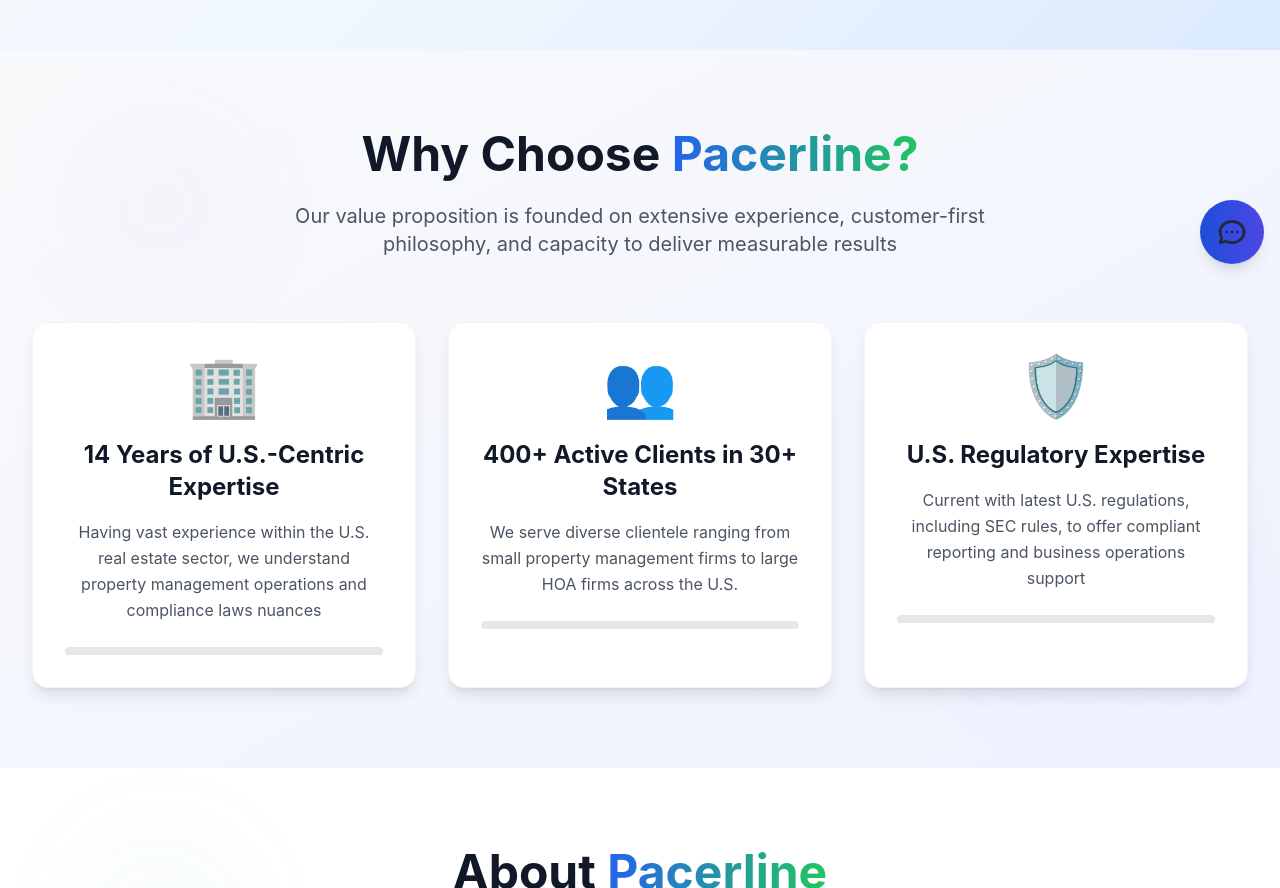
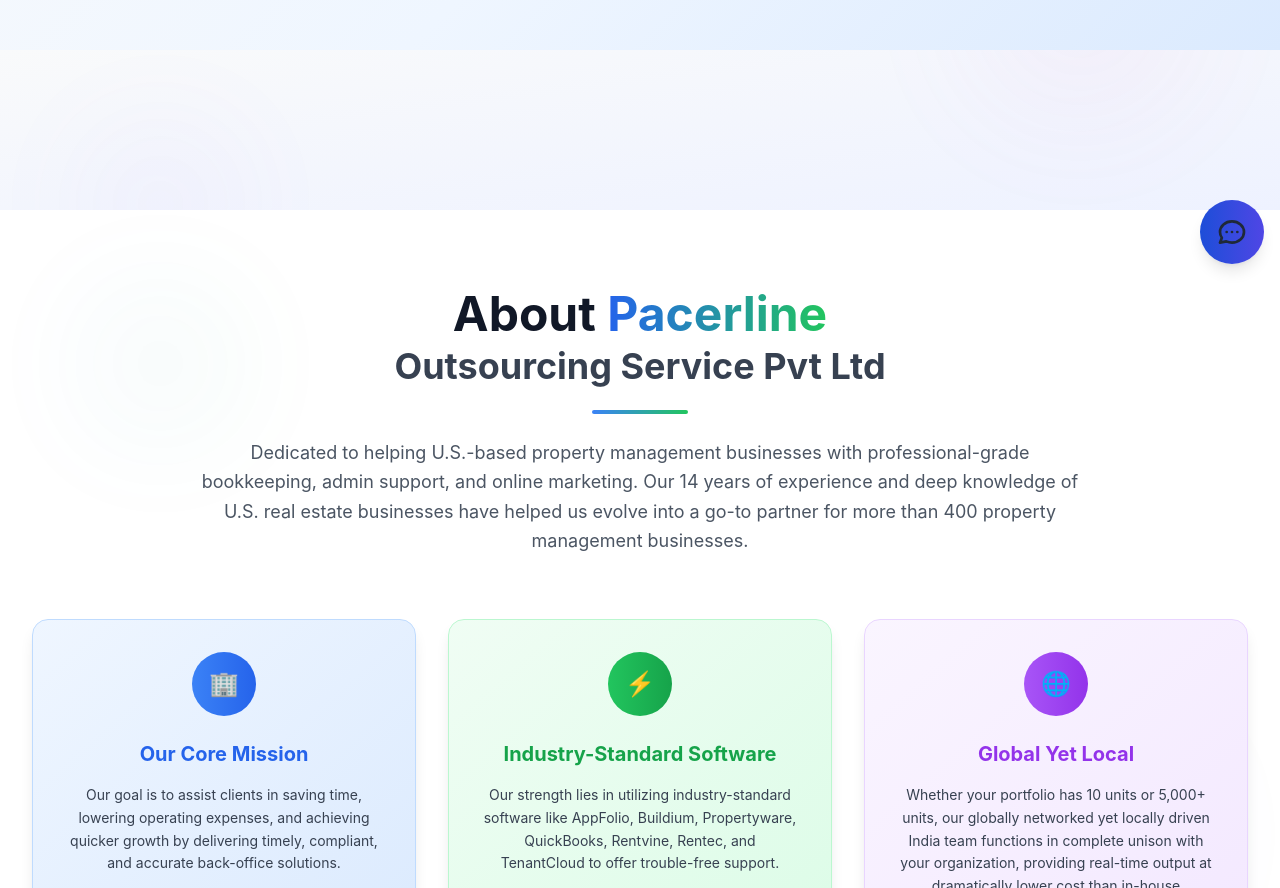
Before and after one commit to Ganesh33-wq/pacerline-website, a Next.js app: page /about in a window 1280 px wide. Shown: the part 520-1408 px from the top of the page. Built offline with nearby package versions, Linux system fonts and the light colour scheme.

Commit message:
about fix why choose paceline

```diff
--- a/pages/about.tsx
+++ b/pages/about.tsx
@@ -58,74 +58,7 @@
           <div className="absolute bottom-20 right-20 w-60 h-60 bg-gradient-to-r from-purple-400 to-pink-500 rounded-full blur-3xl animate-float-delayed"></div>
         </div>
 
-        <div className="max-w-7xl mx-auto px-4 sm:px-6 lg:px-8 relative z-10">
-          <div className="text-center mb-16">
-            <h2 className="text-4xl md:text-5xl font-bold text-gray-900 mb-6">
-              Why Choose <span className="bg-gradient-to-r from-blue-600 to-green-500 bg-clip-text text-transparent">Pacerline?</span>
-            </h2>
-            <p className="text-xl text-gray-600 max-w-3xl mx-auto">
-              Our value proposition is founded on extensive experience, customer-first philosophy, and capacity to deliver measurable results
-            </p>
-          </div>
 
-          <div className="grid grid-cols-1 md:grid-cols-3 gap-8">
-            <div className="group text-center bg-white p-8 rounded-2xl shadow-lg hover:shadow-2xl transition-all duration-500 border border-gray-100 hover:border-blue-200 transform hover:-translate-y-3 relative overflow-hidden">
-              {/* Hover Effect Background */}
-              <div className="absolute inset-0 bg-gradient-to-br from-blue-50 to-green-50 opacity-0 group-hover:opacity-100 transition-opacity duration-500"></div>
-
-              <div className="relative z-10">
-                <div className="text-6xl mb-6 transform group-hover:scale-110 transition-transform duration-300">🏢</div>
-                <h3 className="text-2xl font-bold text-gray-900 mb-4 group-hover:text-blue-700 transition-colors duration-300">
-                  14 Years of U.S.-Centric Expertise
-                </h3>
-                <p className="text-gray-600 leading-relaxed">
-                  Having vast experience within the U.S. real estate sector, we understand property management operations and compliance laws nuances
-                </p>
-
-                {/* Progress Bar Animation */}
-                <div className="mt-6 bg-gray-200 rounded-full h-2 overflow-hidden">
-                  <div className="h-full bg-gradient-to-r from-blue-500 to-green-600 rounded-full transform translate-x-[-100%] group-hover:translate-x-0 transition-transform duration-1000"></div>
-                </div>
-              </div>
-            </div>
-
-            <div className="group text-center bg-white p-8 rounded-2xl shadow-lg hover:shadow-2xl transition-all duration-500 border border-gray-100 hover:border-green-200 transform hover:-translate-y-3 relative overflow-hidden">
-              <div className="absolute inset-0 bg-gradient-to-br from-green-50 to-blue-50 opacity-0 group-hover:opacity-100 transition-opacity duration-500"></div>
-
-              <div className="relative z-10">
-                <div className="text-6xl mb-6 transform group-hover:scale-110 transition-transform duration-300">👥</div>
-                <h3 className="text-2xl font-bold text-gray-900 mb-4 group-hover:text-green-700 transition-colors duration-300">
-                  400+ Active Clients in 30+ States
-                </h3>
-                <p className="text-gray-600 leading-relaxed">
-                  We serve diverse clientele ranging from small property management firms to large HOA firms across the U.S.
-                </p>
-
-                <div className="mt-6 bg-gray-200 rounded-full h-2 overflow-hidden">
-                  <div className="h-full bg-gradient-to-r from-green-500 to-blue-600 rounded-full transform translate-x-[-100%] group-hover:translate-x-0 transition-transform duration-1000 delay-200"></div>
-                </div>
-              </div>
-            </div>
-
-            <div className="group text-center bg-white p-8 rounded-2xl shadow-lg hover:shadow-2xl transition-all duration-500 border border-gray-100 hover:border-blue-200 transform hover:-translate-y-3 relative overflow-hidden">
-              <div className="absolute inset-0 bg-gradient-to-br from-blue-50 to-green-50 opacity-0 group-hover:opacity-100 transition-opacity duration-500"></div>
-
-              <div className="relative z-10">
-                <div className="text-6xl mb-6 transform group-hover:scale-110 transition-transform duration-300">🛡️</div>
-                <h3 className="text-2xl font-bold text-gray-900 mb-4 group-hover:text-blue-700 transition-colors duration-300">
-                  U.S. Regulatory Expertise
-                </h3>
-                <p className="text-gray-600 leading-relaxed">
-                  Current with latest U.S. regulations, including SEC rules, to offer compliant reporting and business operations support
-                </p>
-
-                <div className="mt-6 bg-gray-200 rounded-full h-2 overflow-hidden">
-                  <div className="h-full bg-gradient-to-r from-blue-500 to-green-600 rounded-full transform translate-x-[-100%] group-hover:translate-x-0 transition-transform duration-1000 delay-400"></div>
-                </div>
-              </div>
-            </div>
-          </div>
-        </div>
       </section>
 
       {/* Company Overview Section */}
```
